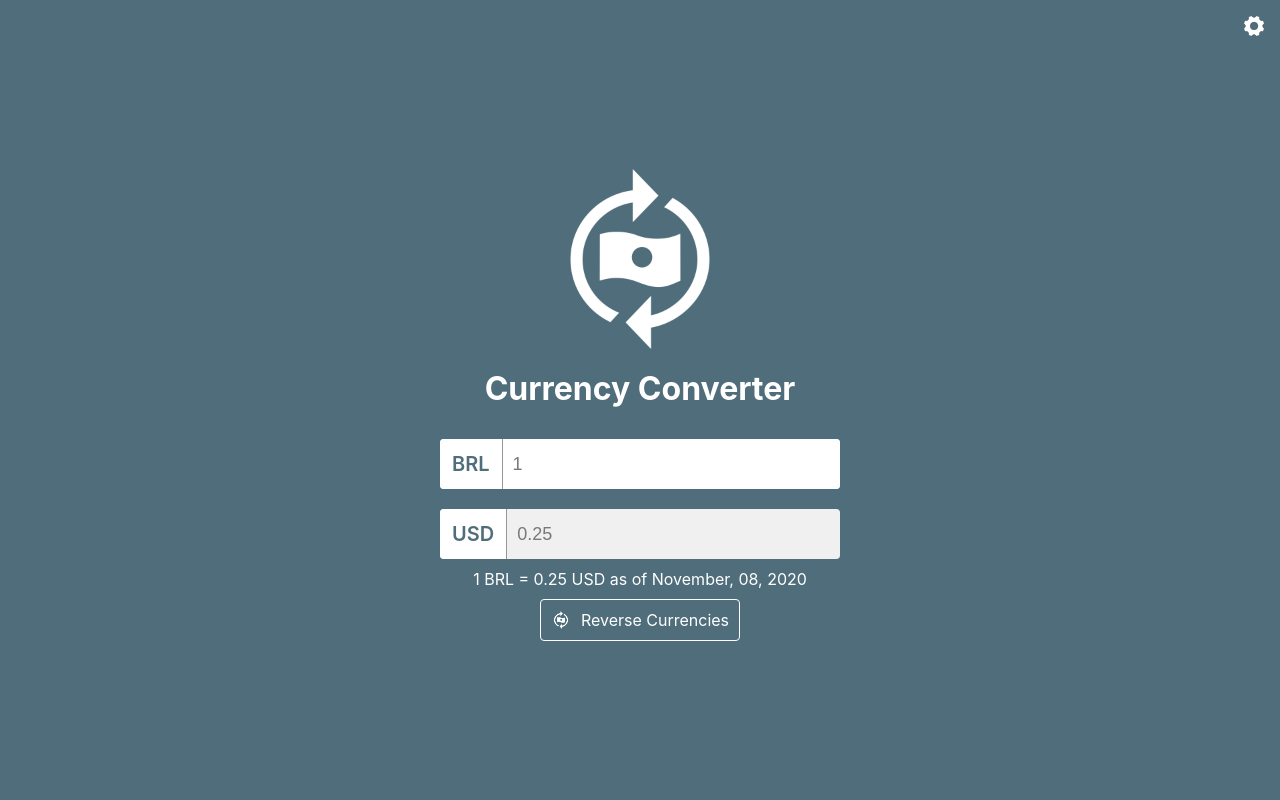
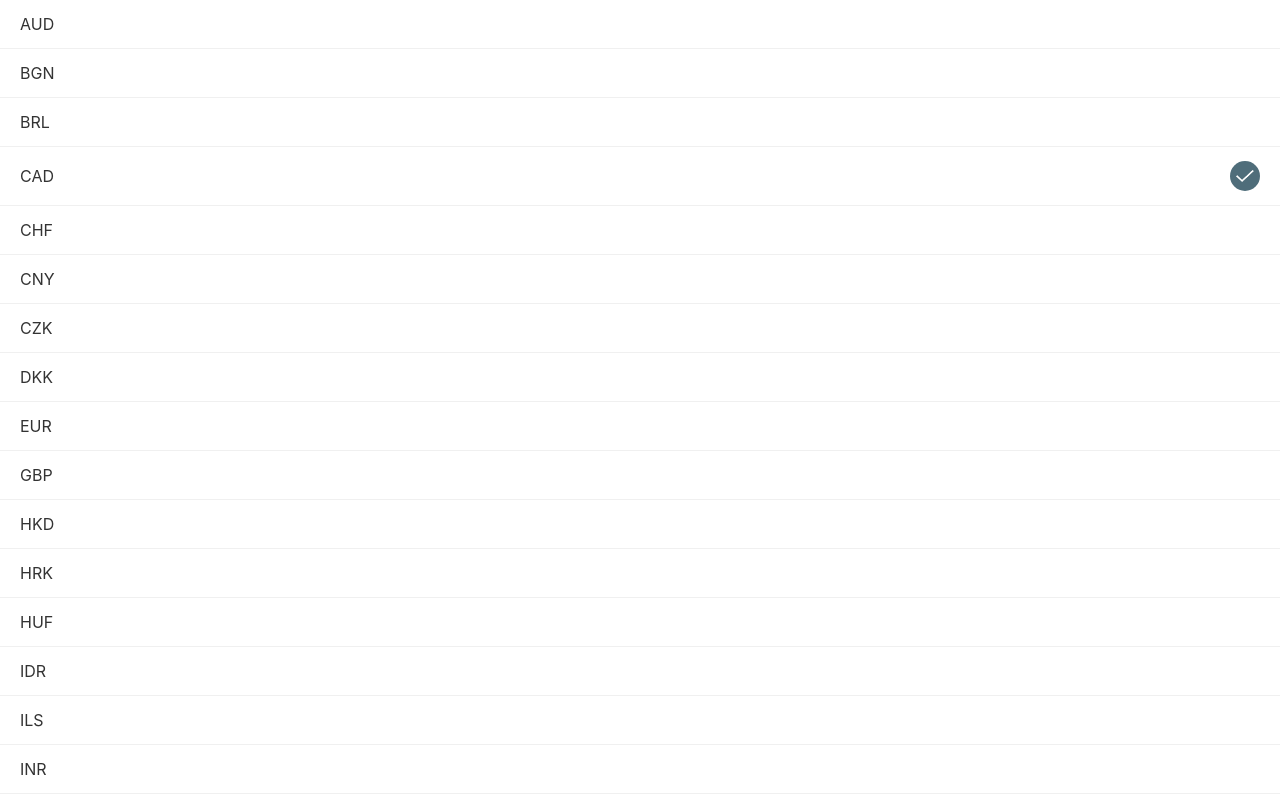
Before and after one commit to gustavoaz7/ts-frontend-showcase, a React (Create React App) app in the folder react-class/: page / in a window 1280 px wide. Shown: the top 800 px of the page. Built offline with nearby package versions, Linux system fonts and the light colour scheme.

Commit message:
Add currency list page

```diff
--- a/react-class/src/App.tsx
+++ b/react-class/src/App.tsx
@@ -1,9 +1,10 @@
 import React from 'react';
-import { Home } from './pages/home'
+import { CurrencyList } from './pages/currency-list'
+// import { Home } from './pages/home'
 
 function App() {
   return (
-    <Home />
+    <CurrencyList />
   );
 }
 
--- a/react-class/src/components/currency-input.tsx
+++ b/react-class/src/components/currency-input.tsx
@@ -1,10 +1,11 @@
 import React, { FC, ChangeEvent } from 'react';
 import styled from 'styled-components';
-
-const PRIMARY_COLOR = '#4F6D7A';
-const LIGHT_GRAY = '#F0F0F0';
-const GRAY = '#979797';
-const DARK_GRAY = '#797979';
+import {
+  PRIMARY_COLOR,
+  LIGHT_GRAY,
+  GRAY,
+  DARK_GRAY,
+} from '../styles'
 
 type CurrencyInputProps = {
   currency: string;
--- /dev/null
+++ b/react-class/src/components/list/icon.tsx
@@ -0,0 +1,37 @@
+import React, { FC } from 'react';
+import styled from 'styled-components';
+import { PRIMARY_COLOR } from '../../styles';
+import check from '../../assets/check.png';
+
+type IconProps = {
+  visible?: boolean;
+  checkmark?: boolean;
+}
+
+export const Icon: FC<IconProps> = ({ visible, checkmark }) => {
+  if (!visible) {
+    return null;
+  }
+
+  return (
+    <StyledIcon>
+      {checkmark && (
+        <Check src={check} />
+      )}
+    </StyledIcon>
+  );
+};
+
+const StyledIcon = styled.div`
+  background-color: ${PRIMARY_COLOR};
+  width: 30px;
+  height: 30px;
+  border-radius: 30px;
+  display: flex;
+  align-items: center;
+  justify-content: center;
+`;
+
+const Check = styled.img`
+  width: 18px;
+`;
--- /dev/null
+++ b/react-class/src/components/list/list-item.tsx
@@ -0,0 +1,38 @@
+import React, { FC, MouseEvent} from 'react';
+import styled from 'styled-components';
+import { Icon } from './icon';
+
+type ListItemProps = {
+  text: string;
+  selected?: boolean;
+  onClick(event: MouseEvent): void;
+  showIcon?: boolean;
+  checkmark?: boolean;
+}
+
+export const ListItem: FC<ListItemProps> = ({
+  text,
+  onClick,
+  selected = false,
+  showIcon = true,
+  checkmark = true,
+}) => (
+  <Container onClick={onClick}>
+    <Text>{text}</Text>
+    {selected ? <Icon visible={showIcon} checkmark={checkmark} /> : <Icon />}
+  </Container>
+);
+
+const Container = styled.div`
+  cursor: pointer;
+  display: flex;
+  flex-direction: row;
+  justify-content: space-between;
+  align-items: center;
+  padding: 14px 20px;
+`;
+
+const Text = styled.span`
+  font-size: 16px;
+  color: #333;
+`;
--- /dev/null
+++ b/react-class/src/components/list/separator.tsx
@@ -0,0 +1,8 @@
+import styled from 'styled-components';
+import { LIGHT_GRAY } from '../../styles';
+
+
+export const Separator = styled.div`
+  height: 1px;
+  background-color: ${LIGHT_GRAY};
+`;
--- /dev/null
+++ b/react-class/src/config/currencies.ts
@@ -0,0 +1,36 @@
+export const currencies = [
+  'AUD',
+  'BGN',
+  'BRL',
+  'CAD',
+  'CHF',
+  'CNY',
+  'CZK',
+  'DKK',
+  'EUR',
+  'GBP',
+  'HKD',
+  'HRK',
+  'HUF',
+  'IDR',
+  'ILS',
+  'INR',
+  'JPY',
+  'KRW',
+  'MXN',
+  'MYR',
+  'NOK',
+  'NZD',
+  'PHP',
+  'PLN',
+  'RON',
+  'RUB',
+  'SEK',
+  'SGD',
+  'THB',
+  'TRY',
+  'USD',
+  'ZAR',
+] as const;
+
+export type TCurrency = typeof currencies;
--- /dev/null
+++ b/react-class/src/pages/currency-list.tsx
@@ -0,0 +1,27 @@
+import React, { Fragment } from 'react';
+import styled from 'styled-components';
+import { currencies } from '../config/currencies';
+import { ListItem } from '../components/list/list-item';
+import { Separator } from '../components/list/separator';
+
+
+export const CurrencyList = () => (
+  <Container>
+    {currencies.map((currency, i) => (
+      <Fragment key={currency}>
+        {i !== 0 && <Separator />}
+        <ListItem
+          text={currency}
+          selected={currency === 'CAD'}
+          onClick={() => {}}
+        />
+      </Fragment>
+    ))}
+  </Container>
+);
+
+const Container = styled.div`
+  display: flex;
+  flex: 1;
+  flex-direction: column;
+`;
--- /dev/null
+++ b/react-class/src/styles/index.ts
@@ -0,0 +1,4 @@
+export const PRIMARY_COLOR = '#4F6D7A';
+export const LIGHT_GRAY = '#F0F0F0';
+export const GRAY = '#979797';
+export const DARK_GRAY = '#797979';
```
Also changed, not shown: react-class/src/assets/check.png (added).
